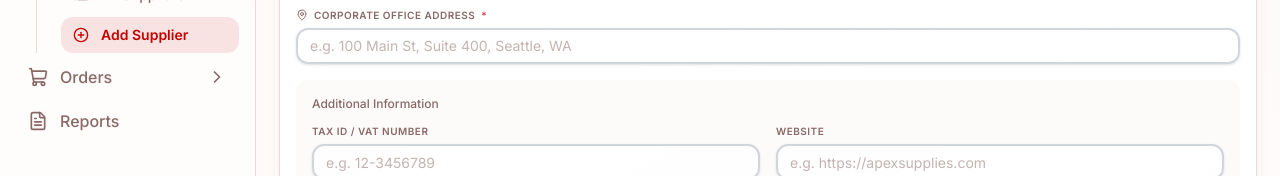
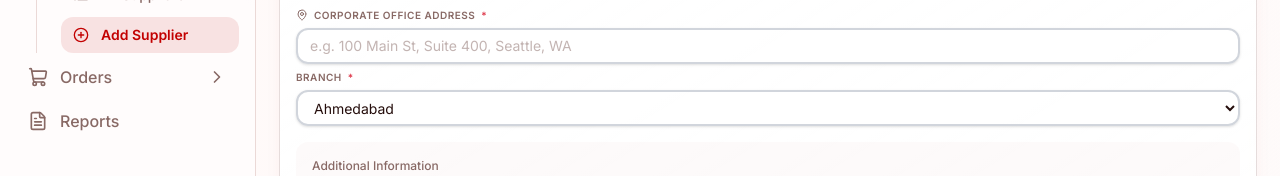
Before and after one commit to M5Csoftware/inventory-management, a Next.js app: page /suppliers/new in a window 1280 px wide. Shown: the part 408-584 px from the top of the page. Built offline with nearby package versions, Linux system fonts and the light colour scheme; no server answers; sample sign-in values are in the browser's storage.

Commit message:
Update page.tsx

```diff
--- a/src/app/suppliers/new/page.tsx
+++ b/src/app/suppliers/new/page.tsx
@@ -25,7 +25,7 @@ import { Button } from '@/components/ui/button';
 import { useInventory } from '@/context/inventory-context';
 
 export default function NewSupplierPage() {
-  const { addSupplier } = useInventory();
+  const { addSupplier, activeBranch } = useInventory();
   const router = useRouter();
 
   const [name, setName] = useState('');
@@ -33,12 +33,13 @@ export default function NewSupplierPage() {
   const [email, setEmail] = useState('');
   const [phone, setPhone] = useState('');
   const [location, setLocation] = useState('');
+  const [branch, setBranch] = useState(activeBranch && activeBranch !== 'All' ? activeBranch : 'Delhi');
 
   const handleSubmit = async (e: React.FormEvent) => {
     e.preventDefault();
     if (!name || !contact || !email || !phone || !location) return;
 
-    await addSupplier({ name, contact, email, phone, location });
+    await addSupplier({ name, contact, email, phone, location, branch });
     router.push('/suppliers');
   };
 
@@ -172,6 +173,23 @@ export default function NewSupplierPage() {
                   className="h-9 w-full rounded-lg border-2 border-gray-300 bg-white/90 px-3 text-sm shadow-sm transition-all placeholder:text-muted-foreground/50 hover:border-gray-400 focus:border-primary focus:outline-none focus:ring-2 focus:ring-primary/30 focus:ring-offset-1 dark:border-gray-600 dark:bg-gray-900/90 dark:hover:border-gray-500"
                   required
                 />
+                <div className="space-y-1.5">
+                  <label className="flex items-center gap-1.5 text-[10px] font-semibold uppercase tracking-wider text-muted-foreground">
+                    Branch
+                    <span className="text-destructive">*</span>
+                  </label>
+                  <select
+                    value={branch}
+                    onChange={(e) => setBranch(e.target.value)}
+                    className="h-9 w-full rounded-lg border-2 border-gray-300 bg-white/90 px-3 text-sm shadow-sm transition-all hover:border-gray-400 focus:border-primary focus:outline-none focus:ring-2 focus:ring-primary/30 focus:ring-offset-1 dark:border-gray-600 dark:bg-gray-900/90 dark:hover:border-gray-500"
+                    required
+                  >
+                    <option value="Delhi">Delhi (HO)</option>
+                    <option value="Ahmedabad">Ahmedabad</option>
+                    <option value="Ludhiana">Ludhiana</option>
+                    <option value="Mumbai">Mumbai</option>
+                  </select>
+                </div>
               </div>
 
               {/* Additional Info - Optional */}
```
